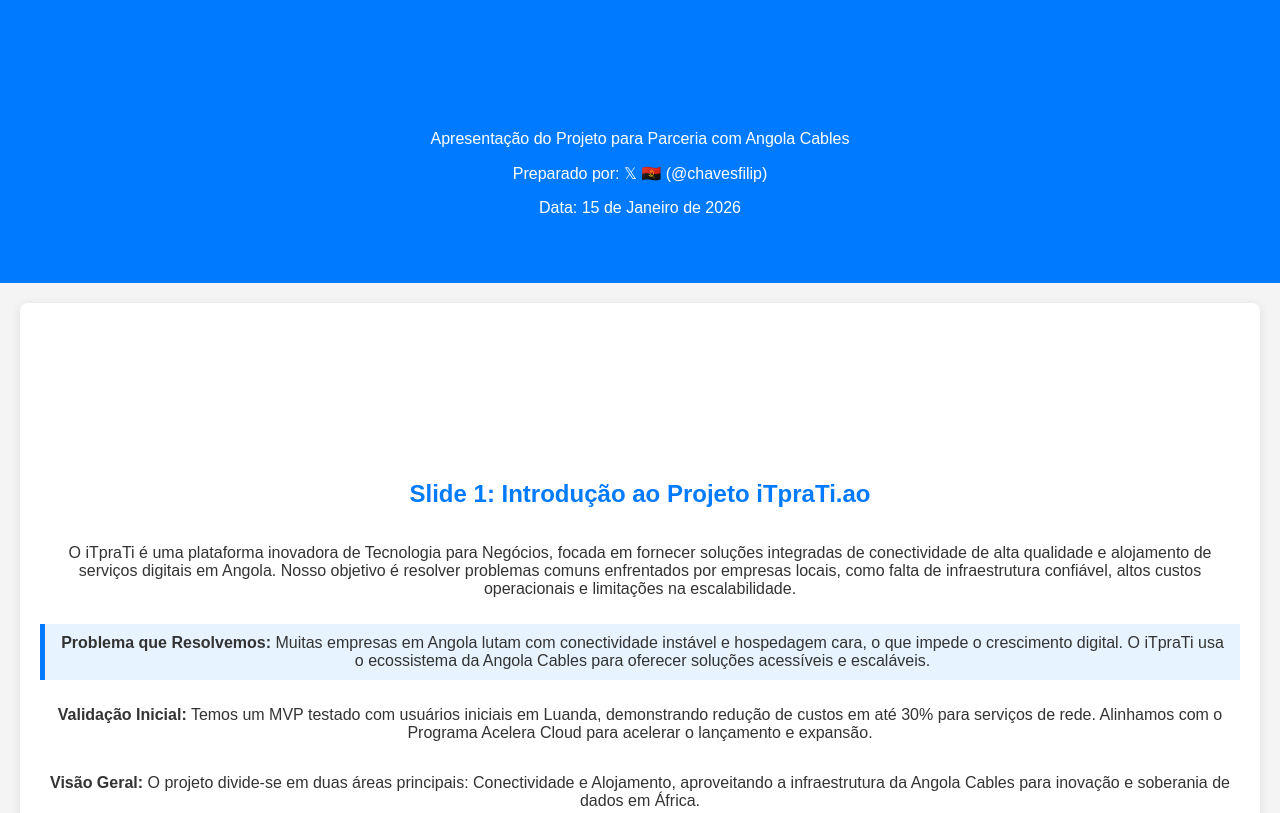
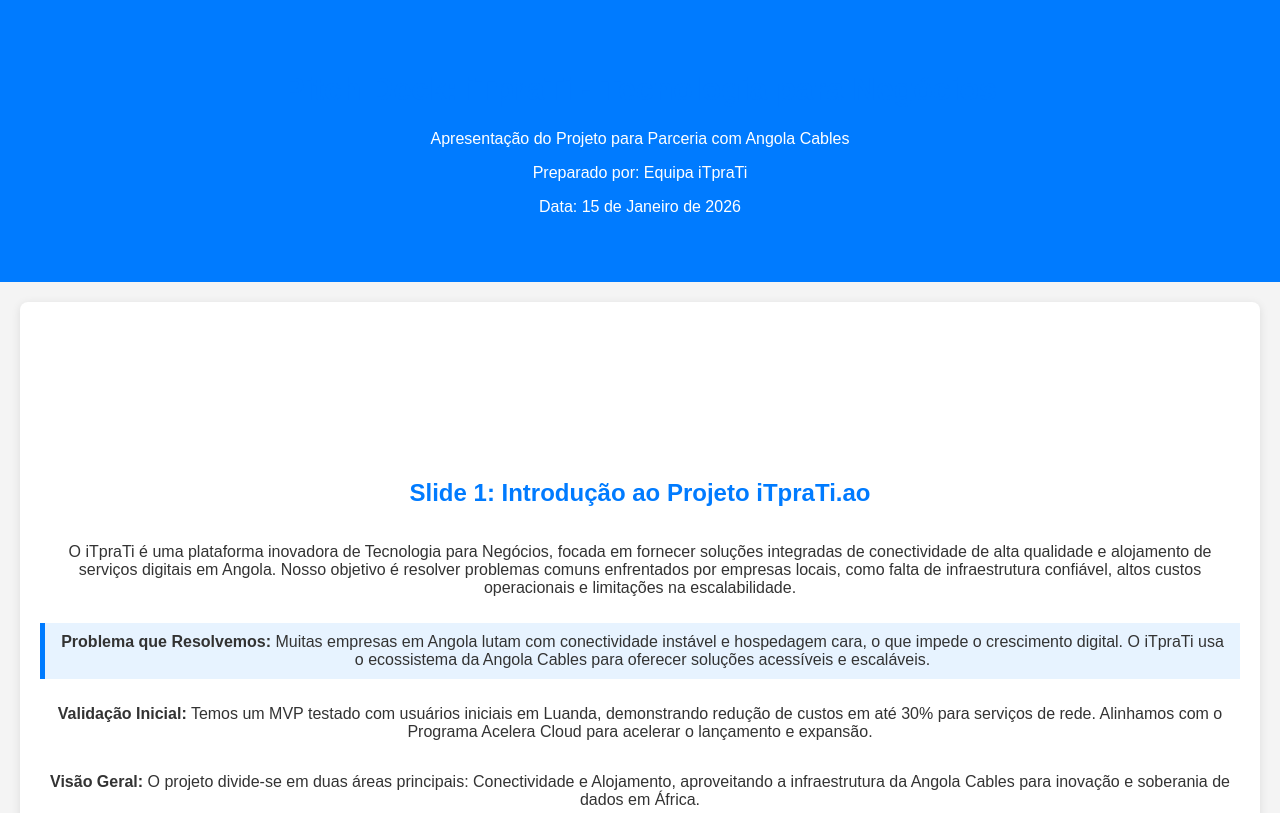
Before and after one commit to chavesfilip/itprati, a plain HTML site: page acelera.html in a window 1280 px wide. Shown: the top 813 px of the page. Drawn offline with Linux system fonts and the light colour scheme.

Commit message:
Update author name in pitch deck header

```diff
--- a/acelera.html
+++ b/acelera.html
@@ -66,7 +66,7 @@
     <header>
         <h1>Pitch Deck: iTpraTi - Tecnologia para Negócios</h1>
         <p>Apresentação do Projeto para Parceria com Angola Cables</p>
-        <p>Preparado por: 𝕏 🇦🇴 (@chavesfilip)</p>
+        <p>Preparado por: Equipa iTpraTi</p>
         <p>Data: 15 de Janeiro de 2026</p>
     </header>
 
```
